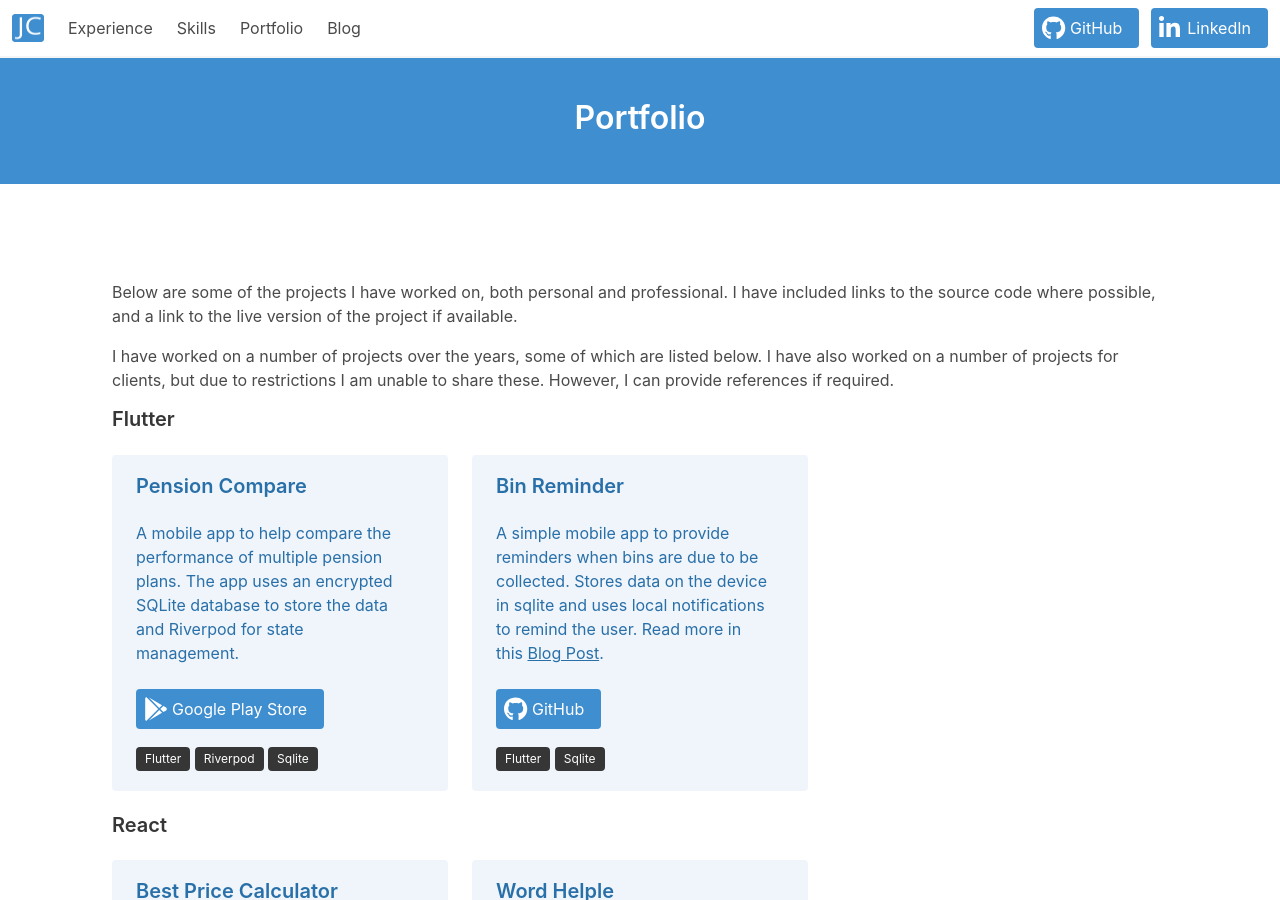
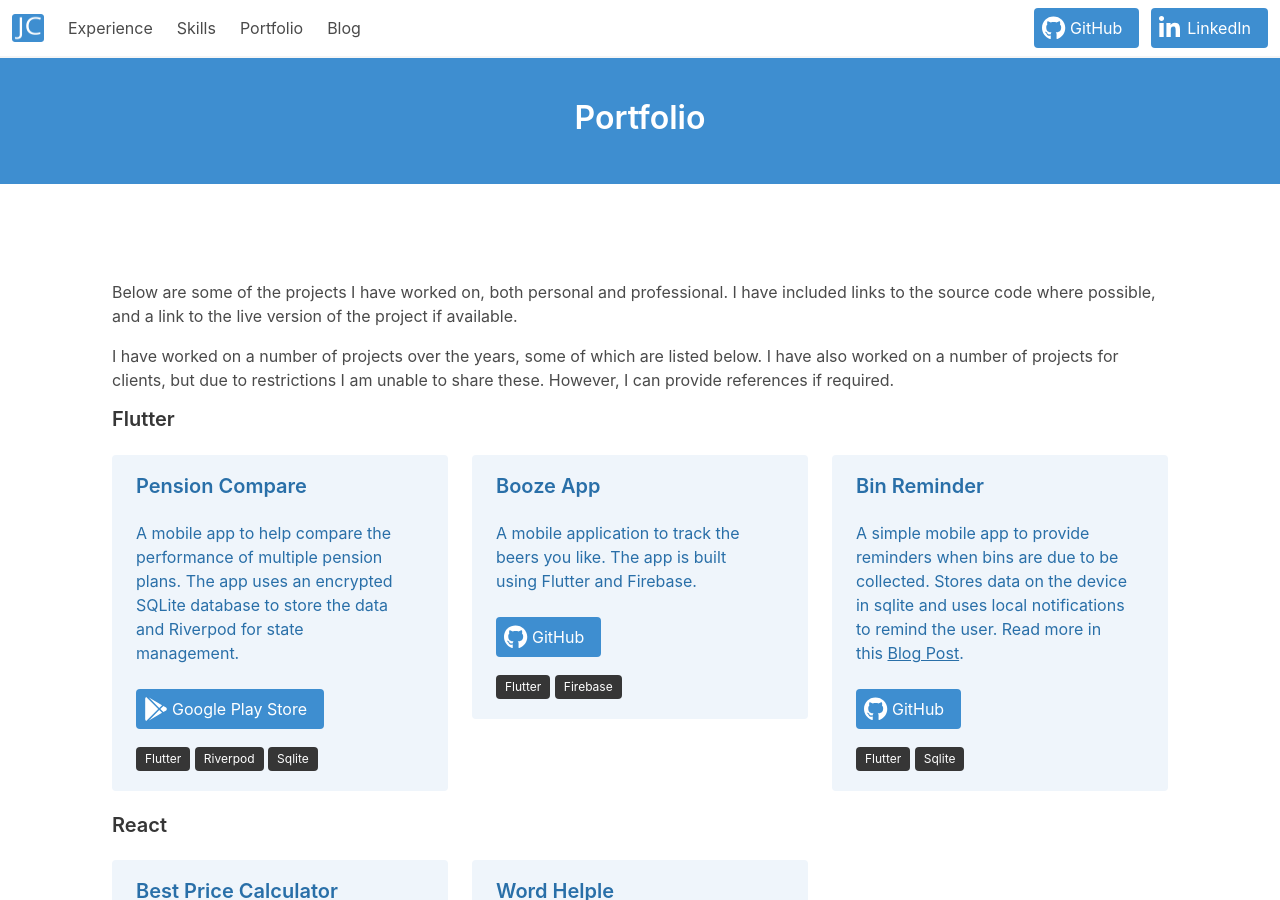
Before and after one commit to zjcz/zjcz.github.io, a Jekyll site: the page built from portfolio.markdown, in a window 1280 px wide and 900 px high. Built offline with Jekyll 4.4.1, drawn with Linux system fonts in a browser that asks for light colours.

Commit message:
feat: add booze app to portfolio

```diff
--- a/portfolio.markdown
+++ b/portfolio.markdown
@@ -31,6 +31,25 @@
             <span class="tag is-dark">Flutter</span>
             <span class="tag is-dark">Riverpod</span>
             <span class="tag is-dark">Sqlite</span>
+          </div>
+        </div>
+        <div class="column is-one-third">
+          <div class="notification is-info is-light">
+            <h5 class="title is-5">Booze App</h5>
+            <div class="block">
+                A mobile application to track the beers you like. The app is built using Flutter and Firebase.
+            </div>
+            <p class="control">
+            <a class="button is-info" href="https://github.com/zjcz/booze-app" target="_blank" rel="noopener">
+                <svg xmlns="http://www.w3.org/2000/svg" class="icon" aria-hidden="true" focusable="false" viewBox="0 0 512 512">
+                <!--!Font Awesome Free 6.7.2 by @fontawesome - https://fontawesome.com License - https://fontawesome.com/license/free Copyright 2025 Fonticons, Inc.-->
+                <path d="M165.9 397.4c0 2-2.3 3.6-5.2 3.6-3.3 .3-5.6-1.3-5.6-3.6 0-2 2.3-3.6 5.2-3.6 3-.3 5.6 1.3 5.6 3.6zm-31.1-4.5c-.7 2 1.3 4.3 4.3 4.9 2.6 1 5.6 0 6.2-2s-1.3-4.3-4.3-5.2c-2.6-.7-5.5 .3-6.2 2.3zm44.2-1.7c-2.9 .7-4.9 2.6-4.6 4.9 .3 2 2.9 3.3 5.9 2.6 2.9-.7 4.9-2.6 4.6-4.6-.3-1.9-3-3.2-5.9-2.9zM244.8 8C106.1 8 0 113.3 0 252c0 110.9 69.8 205.8 169.5 239.2 12.8 2.3 17.3-5.6 17.3-12.1 0-6.2-.3-40.4-.3-61.4 0 0-70 15-84.7-29.8 0 0-11.4-29.1-27.8-36.6 0 0-22.9-15.7 1.6-15.4 0 0 24.9 2 38.6 25.8 21.9 38.6 58.6 27.5 72.9 20.9 2.3-16 8.8-27.1 16-33.7-55.9-6.2-112.3-14.3-112.3-110.5 0-27.5 7.6-41.3 23.6-58.9-2.6-6.5-11.1-33.3 2.6-67.9 20.9-6.5 69 27 69 27 20-5.6 41.5-8.5 62.8-8.5s42.8 2.9 62.8 8.5c0 0 48.1-33.6 69-27 13.7 34.7 5.2 61.4 2.6 67.9 16 17.7 25.8 31.5 25.8 58.9 0 96.5-58.9 104.2-114.8 110.5 9.2 7.9 17 22.9 17 46.4 0 33.7-.3 75.4-.3 83.6 0 6.5 4.6 14.4 17.3 12.1C428.2 457.8 496 362.9 496 252 496 113.3 383.5 8 244.8 8zM97.2 352.9c-1.3 1-1 3.3 .7 5.2 1.6 1.6 3.9 2.3 5.2 1 1.3-1 1-3.3-.7-5.2-1.6-1.6-3.9-2.3-5.2-1zm-10.8-8.1c-.7 1.3 .3 2.9 2.3 3.9 1.6 1 3.6 .7 4.3-.7 .7-1.3-.3-2.9-2.3-3.9-2-.6-3.6-.3-4.3 .7zm32.4 35.6c-1.6 1.3-1 4.3 1.3 6.2 2.3 2.3 5.2 2.6 6.5 1 1.3-1.3 .7-4.3-1.3-6.2-2.2-2.3-5.2-2.6-6.5-1zm-11.4-14.7c-1.6 1-1.6 3.6 0 5.9 1.6 2.3 4.3 3.3 5.6 2.3 1.6-1.3 1.6-3.9 0-6.2-1.4-2.3-4-3.3-5.6-2z"/>
+                </svg>
+                <span>GitHub</span>
+            </a>
+            </p>
+            <span class="tag is-dark">Flutter</span>
+            <span class="tag is-dark">Firebase</span>
           </div>
         </div>
         <div class="column is-one-third">
```
